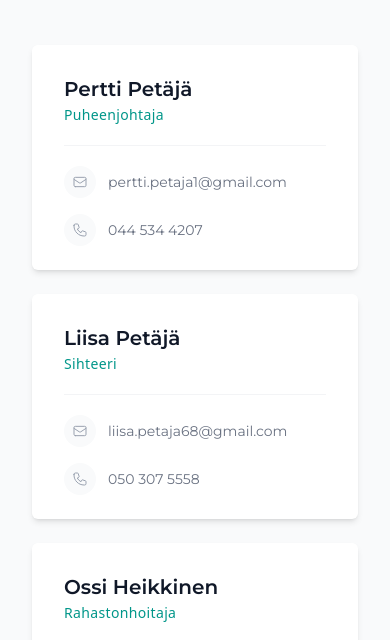
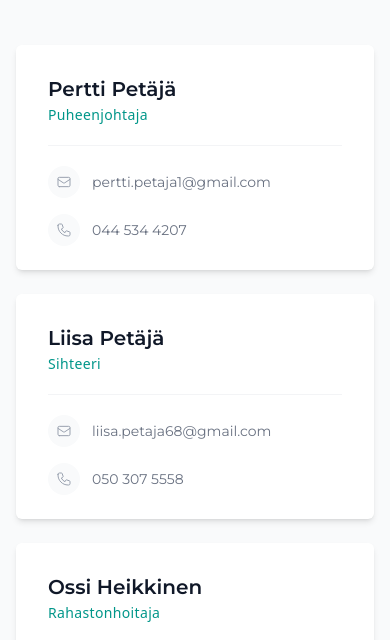
Before and after one commit to MarekPuu/Sulkasato.net, an Astro site: page /yhteystiedot in a window 390 px wide. Shown: the part 394-1034 px from the top of the page. Built offline with nearby package versions, Linux system fonts and the light colour scheme; Astro itself is replaced by a stand-in of ours.

Commit message:
Fixed mobile view

```diff
--- a/src/components/contactPage/ContactCard.astro
+++ b/src/components/contactPage/ContactCard.astro
@@ -3,7 +3,7 @@ import { boardMembers } from "../../data/boardMembers";
 boardMembers.sort((a, b) => a.index - b.index);
 ---
 
-<div class="max-w-7xl mx-auto px-4">
+<div class="max-w-7xl mx-auto">
   <div class="grid grid-cols-1 md:grid-cols-2 lg:grid-cols-3 gap-6">
     {
       boardMembers.map((member) => (
```
